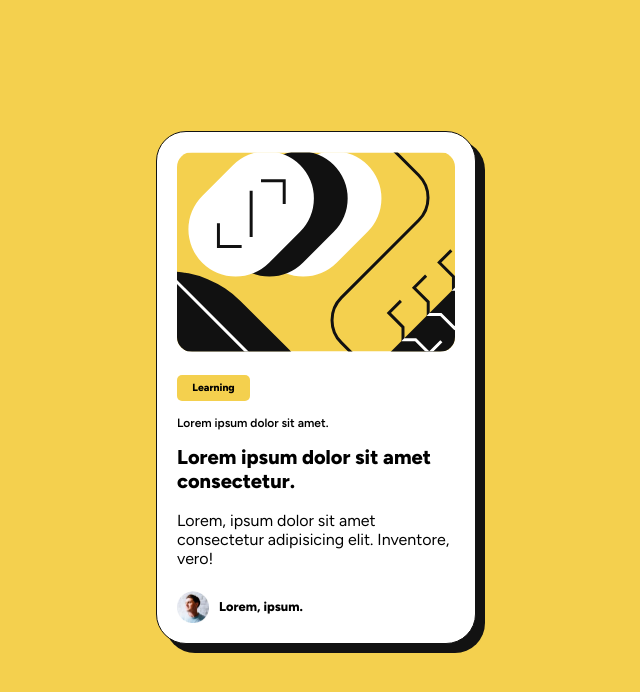
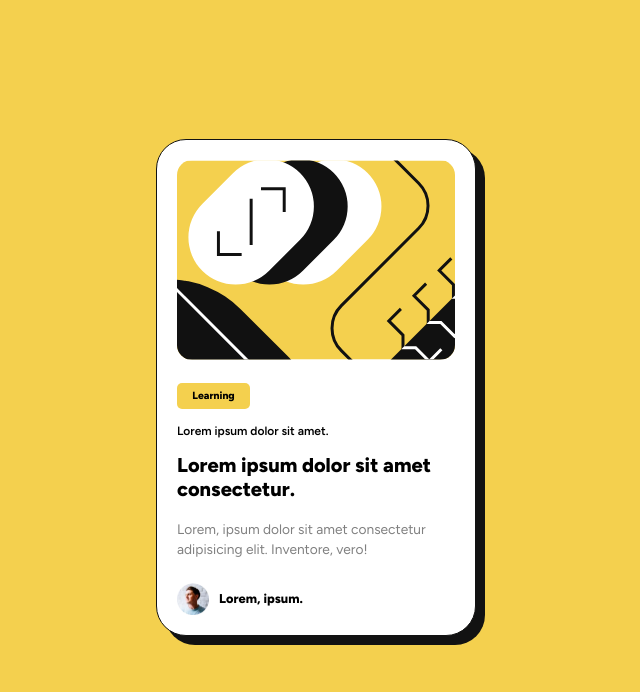
Before and after one commit to AnaShaverda/Lesson_9, a plain HTML site: page index.html in a window 1280 px wide. Shown: the whole page, without its empty margins (324-964 px from the left). Drawn offline with Linux system fonts and the light colour scheme.

Commit message:
Update index.html

```diff
--- a/index.html
+++ b/index.html
@@ -18,7 +18,7 @@
             <input type="button" value="Learning" class="text-btn">
             <p class="textPublished">Lorem ipsum dolor sit amet.</p>
             <h1 class="text-title">Lorem ipsum dolor sit amet consectetur.</h1>
-            <p class=".text-info">
+            <p class="text-info">
                Lorem, ipsum dolor sit amet consectetur adipisicing elit. Inventore, vero!
             </p>
             </section>
```
